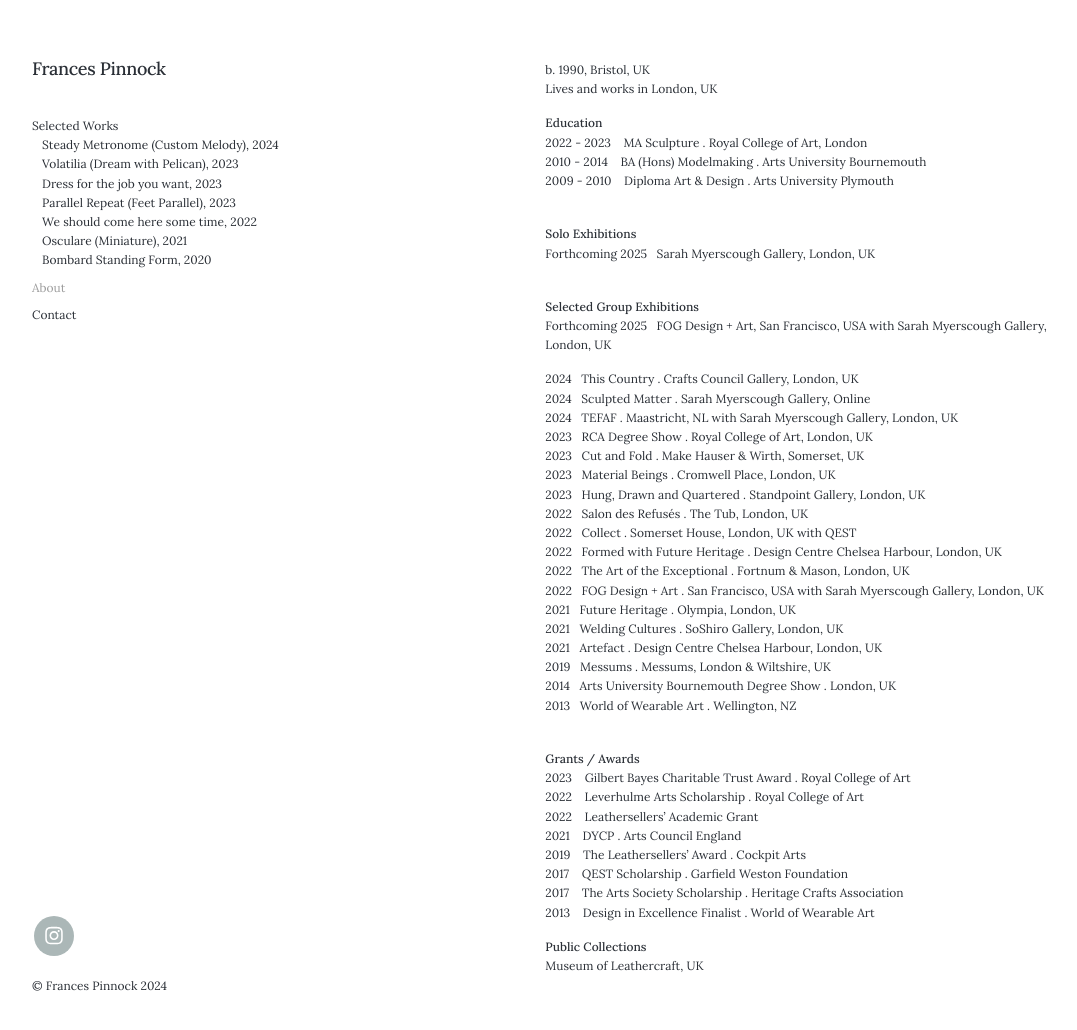
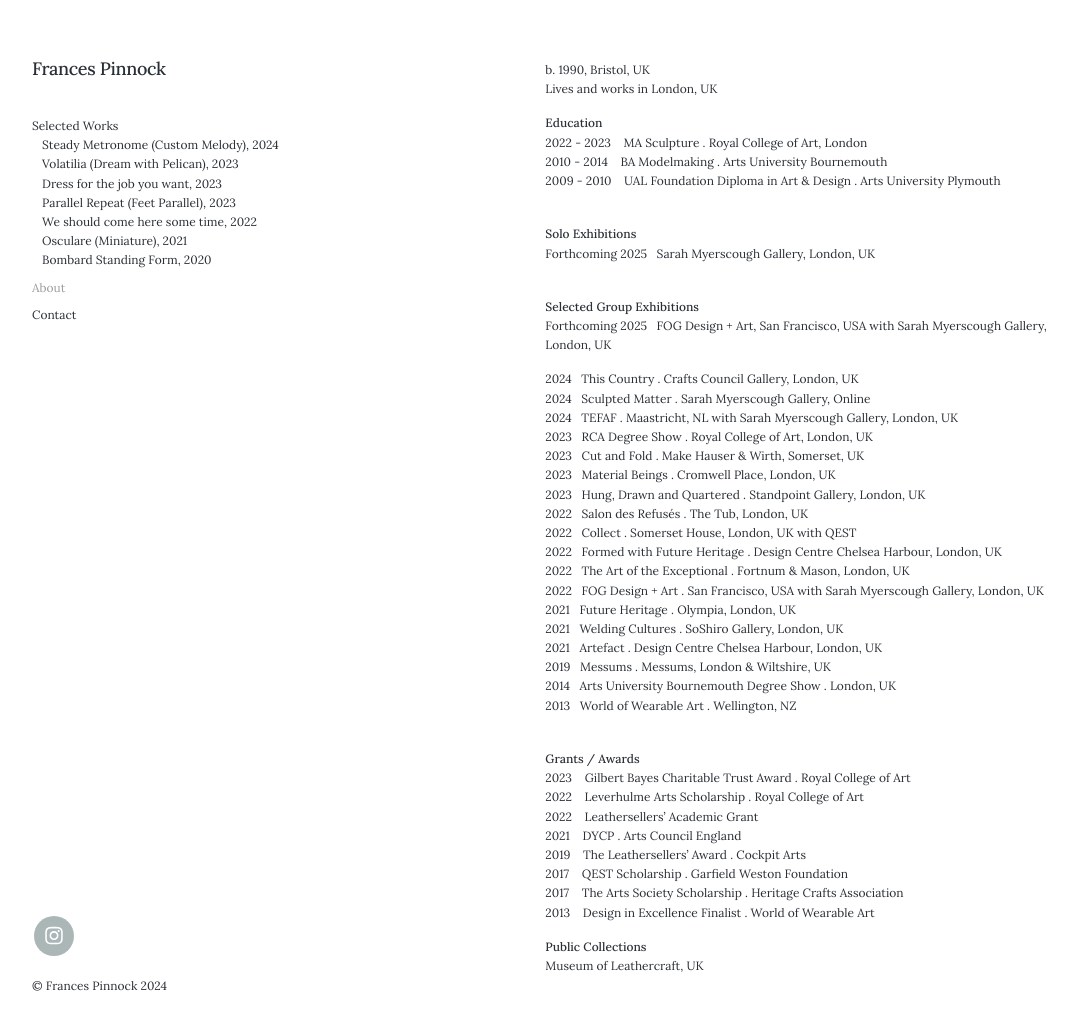
Before and after one commit to francespinnock/francespinnock.github.io, a Jekyll site: the page built from _pages/about.md, in a window 1280 px wide and 1035 px high. Shown: the top 1030 px of the window, without its empty margins (28-1105 px from the left). Built offline with Jekyll 4.4.1, drawn with Linux system fonts in a browser that asks for light colours; nearby versions of some CDN libraries; some web fonts are replaced.

Commit message:
Update about.md

```diff
--- a/_pages/about.md
+++ b/_pages/about.md
@@ -10,8 +10,8 @@ Lives and works in London, UK
 
 **Education**
 2022 - 2023&nbsp;&nbsp;&nbsp; MA Sculpture . Royal College of Art, London
-2010 - 2014&nbsp;&nbsp;&nbsp; BA (Hons) Modelmaking . Arts University Bournemouth
-2009 - 2010&nbsp;&nbsp;&nbsp; Diploma Art & Design . Arts University Plymouth
+2010 - 2014&nbsp;&nbsp;&nbsp; BA Modelmaking . Arts University Bournemouth
+2009 - 2010&nbsp;&nbsp;&nbsp; UAL Foundation Diploma in Art & Design . Arts University Plymouth
 <br />
 
 **Solo Exhibitions**
```
